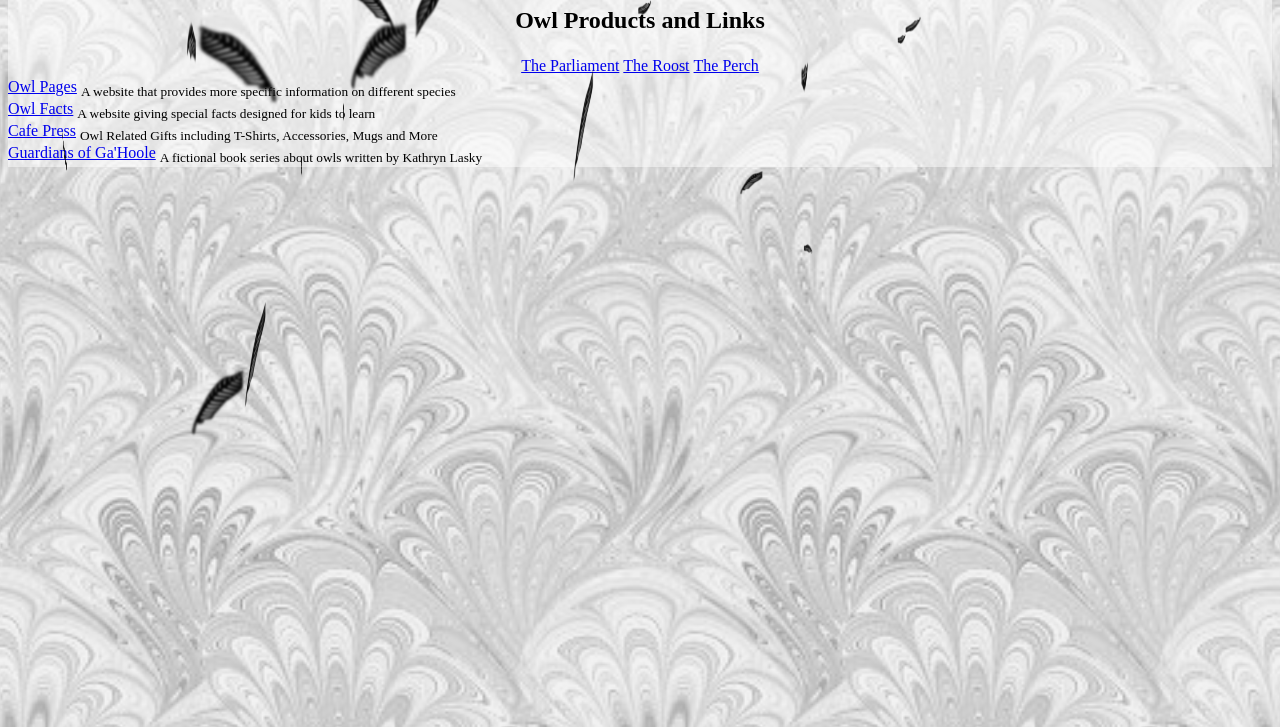
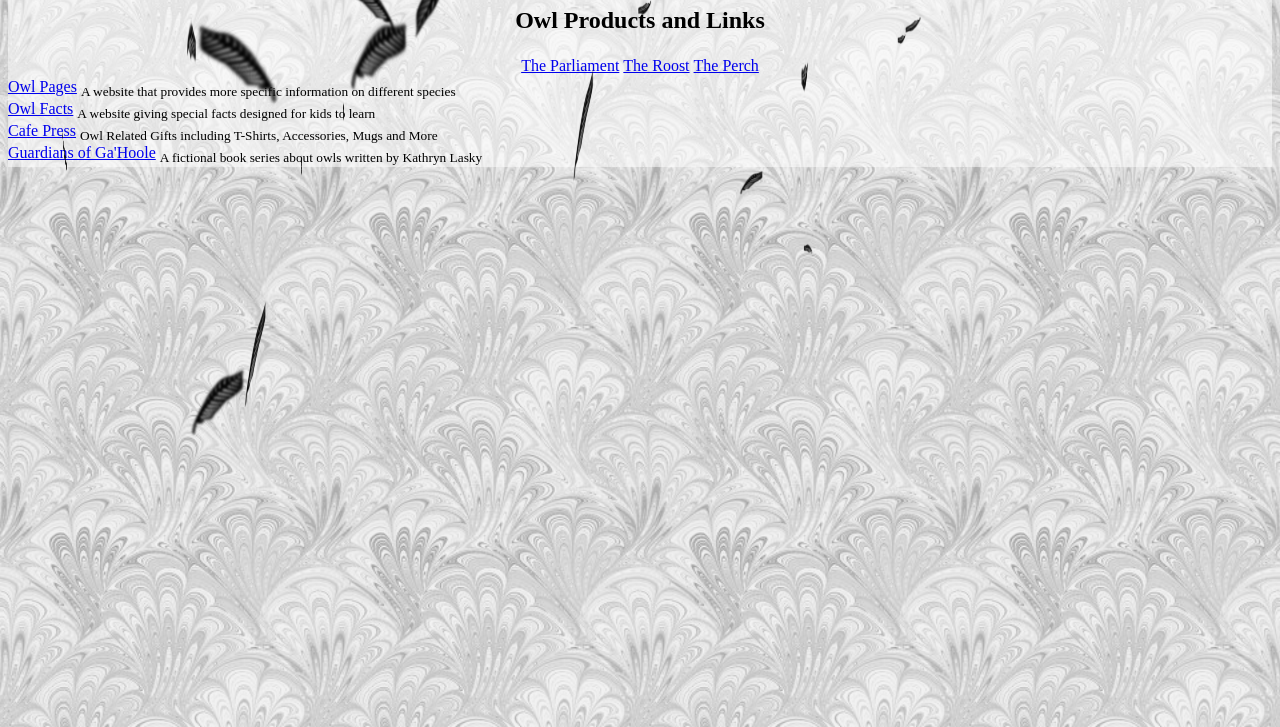
Before and after one commit to Owlbuddy/basicwebsite, a plain HTML site: page theNight.html in a window 1280 px wide. Shown: the part 73-800 px from the top of the page. Drawn offline with Linux system fonts and the light colour scheme; animation ran at ten frames a second; a script that the page names is missing.

Commit message:
shrink wallpaper

```diff
--- a/index.css
+++ b/index.css
@@ -8,7 +8,7 @@
 body {
     background-image: url(images/bx1.png);
     background-repeat: repeat;
-    background-size: 50%;
+    background-size: 25%;
 }
 
 h1,
```
